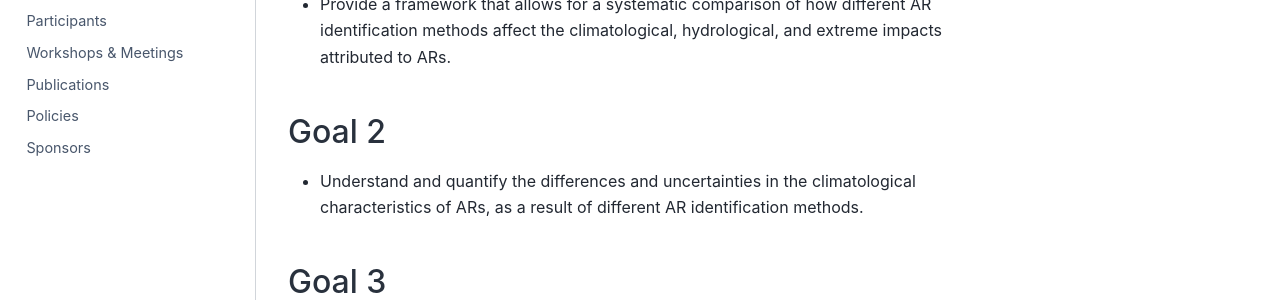
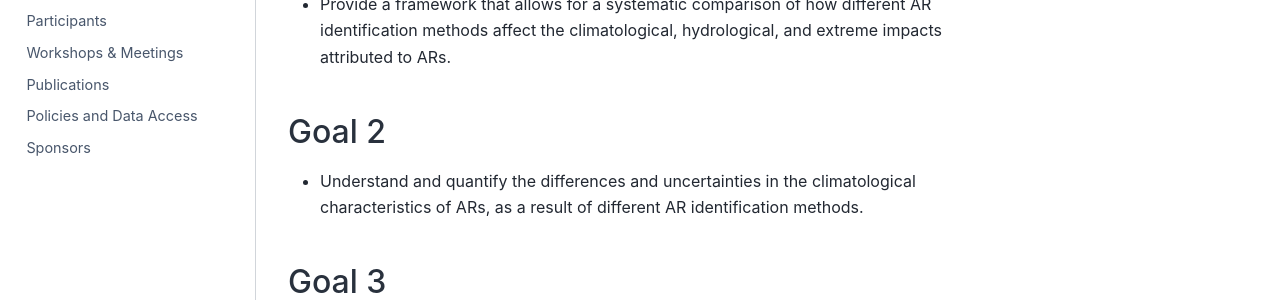
Before and after one commit to NCAR/ARTMIP, a Jupyter Book: the page built from book/program-goals.md, in a window 1280 px wide. Shown: the part 400-700 px from the top of the page. Built offline with Jupyter Book 1.0.4 settings and Sphinx 7.4.7 and the Sphinx Book theme 1.1.4, drawn with Linux system fonts in a browser that asks for light colours.

Commit message:
Rename Policies to Policies and Data Access

```diff
--- a/book/_toc.yml
+++ b/book/_toc.yml
@@ -19,6 +19,6 @@
 - file: publications
   title: Publications
 - file: policies
-  title: Policies
+  title: Policies and Data Access
 - file: sponsors
   title: Sponsors
```
